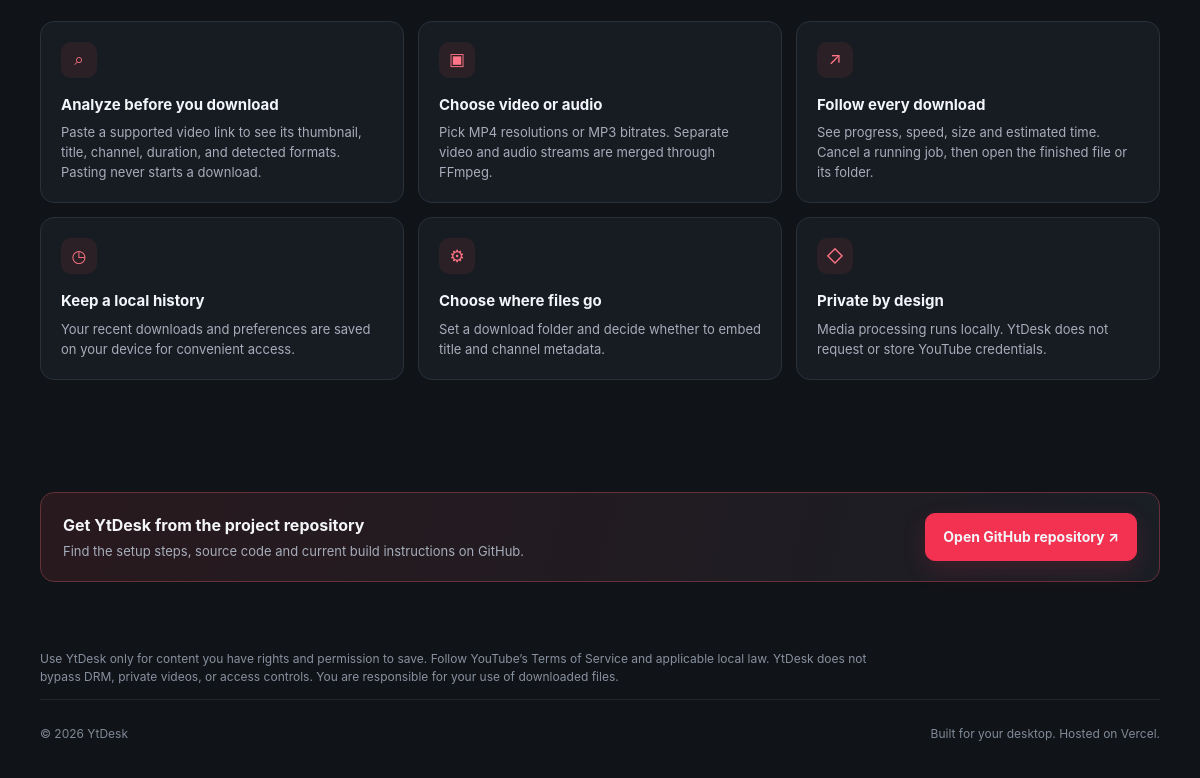
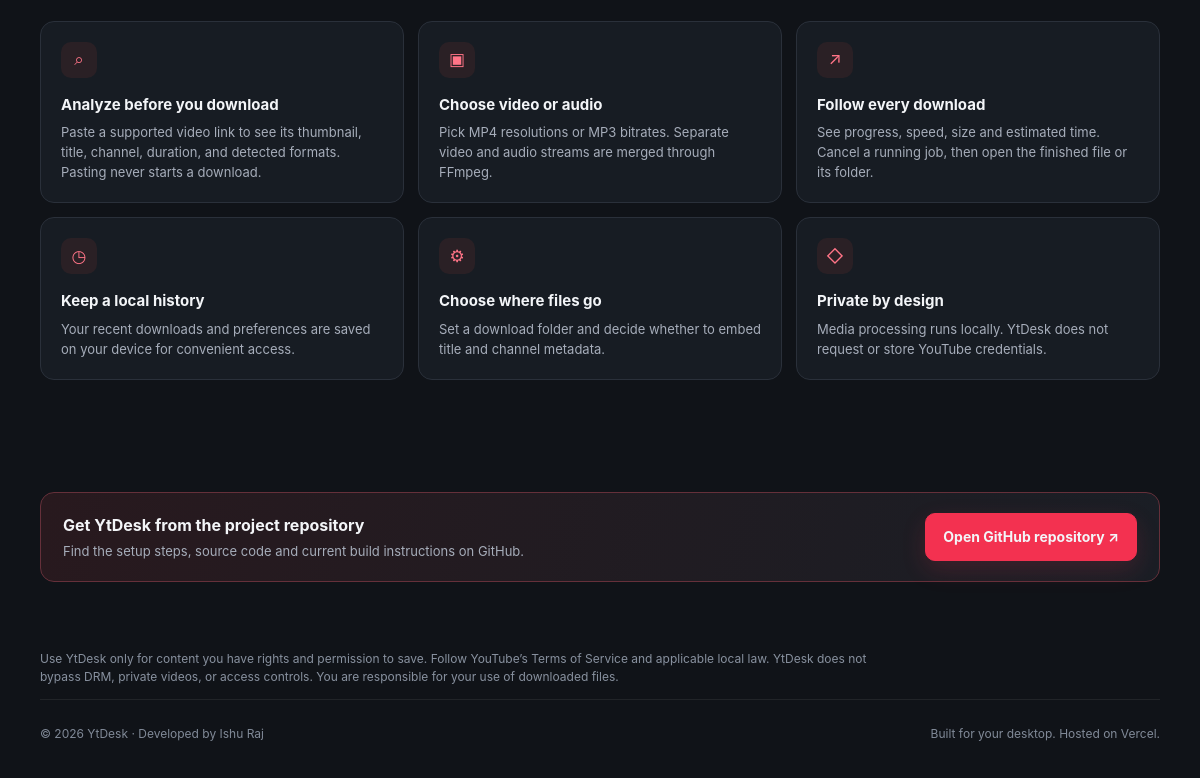
Before and after one commit to ishurajofficial/ytvideodownloader, an Electron app: page website/index.html in a window 1200 px wide. Shown: the part 863-1641 px from the top of the page. Drawn offline with Linux system fonts and the light colour scheme.

Commit message:
Update YtDesk landing page credit

```diff
--- a/website/index.html
+++ b/website/index.html
@@ -28,6 +28,6 @@
     <section class="section"><div class="callout"><div><strong>Get YtDesk from the project repository</strong><p>Find the setup steps, source code and current build instructions on GitHub.</p></div><a class="button primary" href="https://github.com/ishurajofficial/ytvideodownloader">Open GitHub repository ↗</a></div></section>
     <p class="legal">Use YtDesk only for content you have rights and permission to save. Follow YouTube’s Terms of Service and applicable local law. YtDesk does not bypass DRM, private videos, or access controls. You are responsible for your use of downloaded files.</p>
   </main>
-  <footer class="footer wrap"><span>© 2026 YtDesk</span><span>Built for your desktop. Hosted on Vercel.</span></footer>
+  <footer class="footer wrap"><span>© 2026 YtDesk · Developed by Ishu Raj</span><span>Built for your desktop. Hosted on Vercel.</span></footer>
 </body>
 </html>
```
